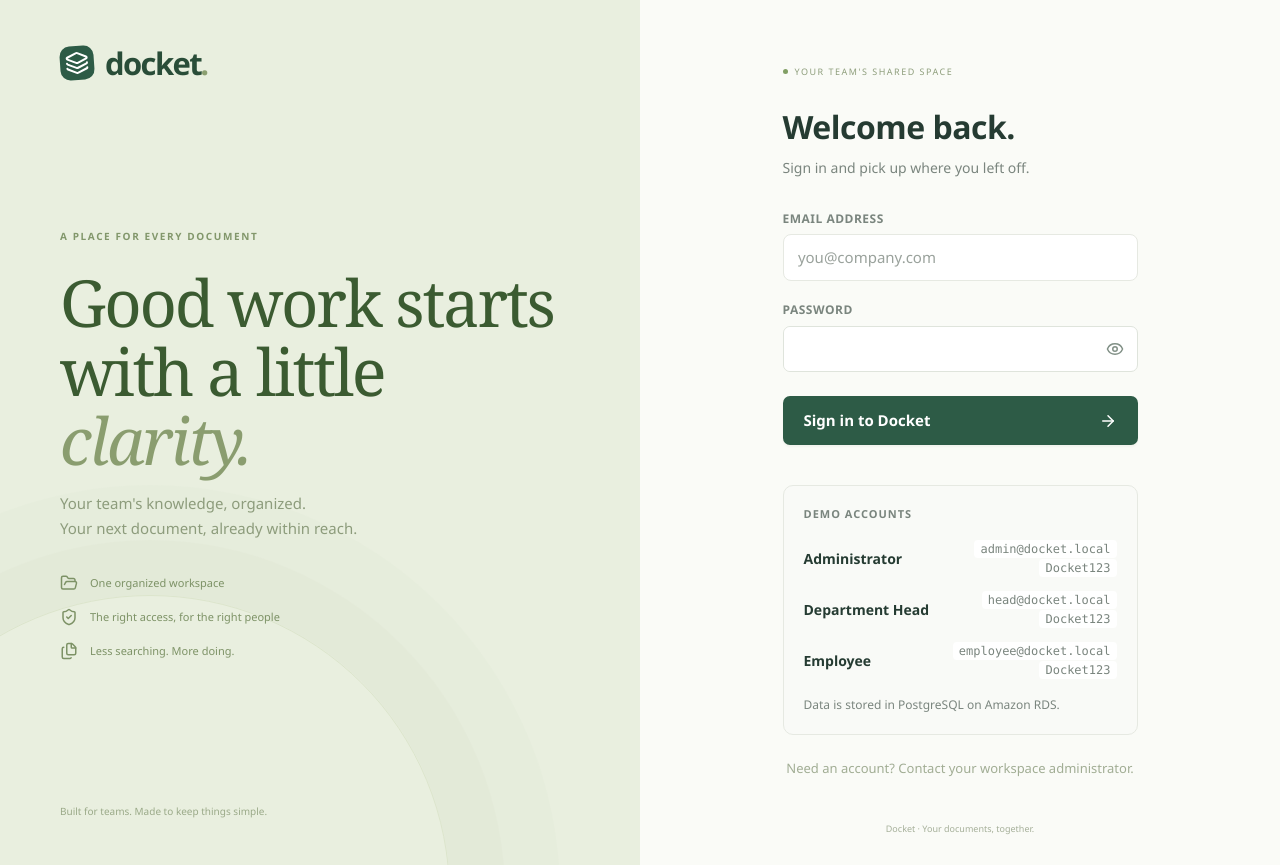
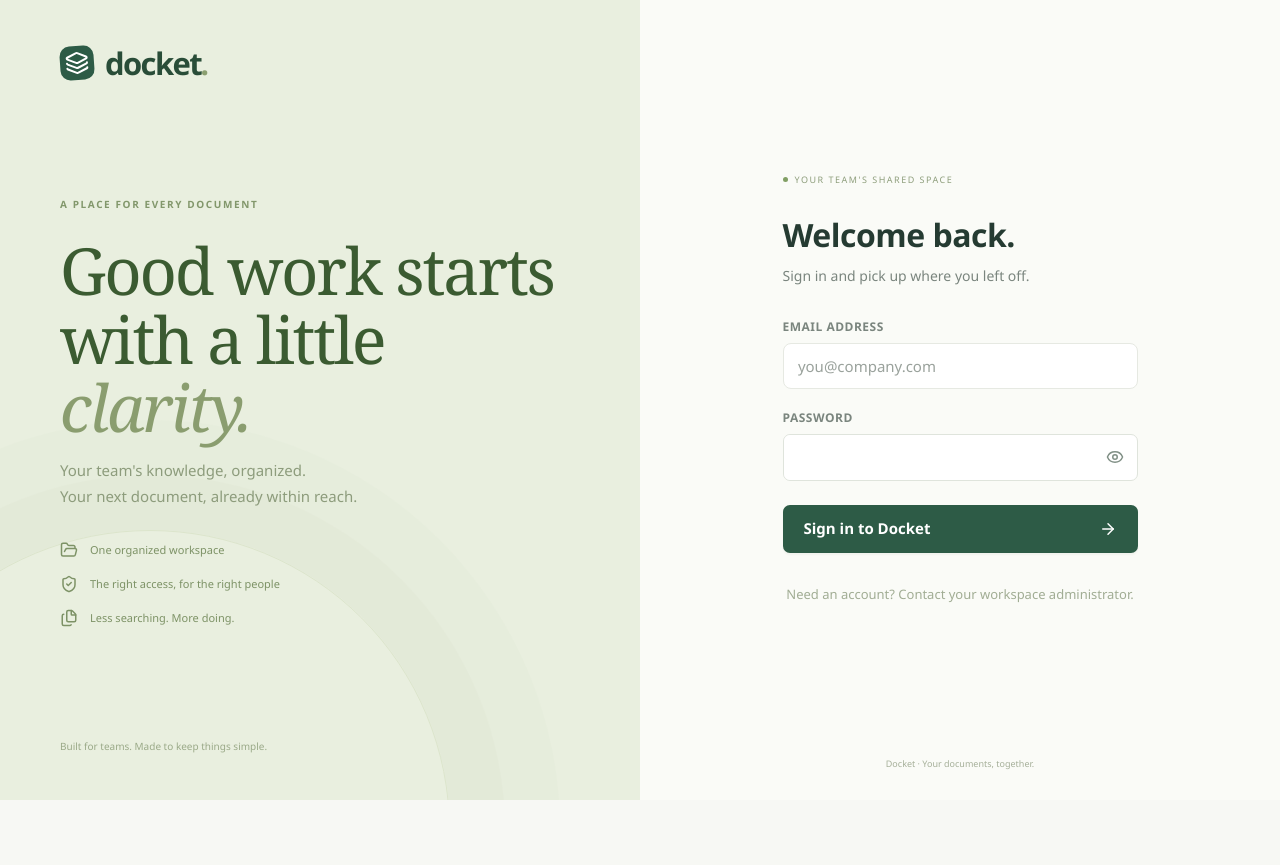
Before and after one commit to Jhonard2314/Docket, a Next.js app in the folder frontend/: page /login in a window 1280 px wide. After the commit the page ends 800 px from the top, so only its background shows below. Built offline with nearby package versions, Linux system fonts and the light colour scheme.

Commit message:
Remove demo accounts section from login page

```diff
--- a/frontend/src/app/(auth)/login/page.tsx
+++ b/frontend/src/app/(auth)/login/page.tsx
@@ -135,40 +135,7 @@ export default function Login() {
             </button>
           </form>
 
-          {/* Demo accounts */}
-          <div style={{ marginTop: "2.5rem", padding: "1.25rem", background: "#f9faf7", border: "1px solid #e6e9e2", borderRadius: "10px" }}>
-            <div style={{ fontSize: "11px", fontWeight: 700, letterSpacing: "1px", color: "var(--muted)", marginBottom: "1rem" }}>
-              DEMO ACCOUNTS
-            </div>
-            <div style={{ display: "flex", flexDirection: "column", gap: "0.75rem", fontSize: "13px" }}>
-              <div style={{ display: "flex", justifyContent: "space-between", alignItems: "center" }}>
-                <strong style={{ fontWeight: 600, fontSize: "14px" }}>Administrator</strong>
-                <div style={{ textAlign: "right", lineHeight: 1.5, color: "var(--muted)" }}>
-                  <div><code style={{ background: "#fff", padding: "2px 6px", borderRadius: "4px", fontSize: "12px" }}>admin@docket.local</code></div>
-                  <div><code style={{ background: "#fff", padding: "2px 6px", borderRadius: "4px", fontSize: "12px" }}>Docket123</code></div>
-                </div>
-              </div>
-              <div style={{ display: "flex", justifyContent: "space-between", alignItems: "center" }}>
-                <strong style={{ fontWeight: 600, fontSize: "14px" }}>Department Head</strong>
-                <div style={{ textAlign: "right", lineHeight: 1.5, color: "var(--muted)" }}>
-                  <div><code style={{ background: "#fff", padding: "2px 6px", borderRadius: "4px", fontSize: "12px" }}>head@docket.local</code></div>
-                  <div><code style={{ background: "#fff", padding: "2px 6px", borderRadius: "4px", fontSize: "12px" }}>Docket123</code></div>
-                </div>
-              </div>
-              <div style={{ display: "flex", justifyContent: "space-between", alignItems: "center" }}>
-                <strong style={{ fontWeight: 600, fontSize: "14px" }}>Employee</strong>
-                <div style={{ textAlign: "right", lineHeight: 1.5, color: "var(--muted)" }}>
-                  <div><code style={{ background: "#fff", padding: "2px 6px", borderRadius: "4px", fontSize: "12px" }}>employee@docket.local</code></div>
-                  <div><code style={{ background: "#fff", padding: "2px 6px", borderRadius: "4px", fontSize: "12px" }}>Docket123</code></div>
-                </div>
-              </div>
-            </div>
-            <small style={{ display: "block", marginTop: "1rem", color: "var(--muted)", fontSize: "12px" }}>
-              Data is stored in PostgreSQL on Amazon RDS.
-            </small>
-          </div>
-
-          <p className="login-help" style={{ marginTop: "1.5rem", fontSize: "13px" }}>
+          <p className="login-help" style={{ marginTop: "2rem", fontSize: "13px" }}>
             Need an account? Contact your workspace administrator.
           </p>
         </div>
```
